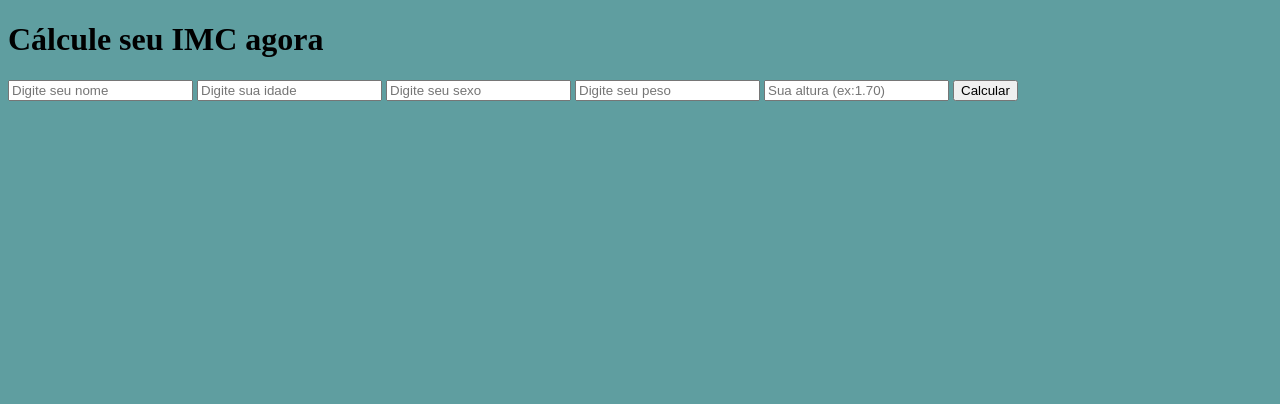
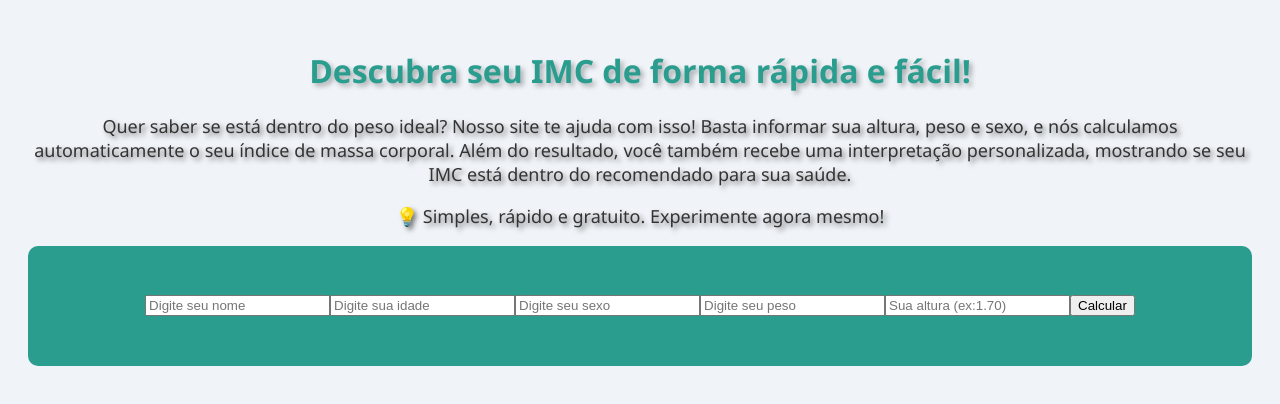
Before and after one commit to iurihildebrand/imc-calculator, a plain HTML site: page index.html in a window 1280 px wide. Drawn offline with Linux system fonts and the light colour scheme.

Commit message:
adicionando design css

```diff
--- a/index.html
+++ b/index.html
@@ -6,12 +6,46 @@
     <title>Cálculo IMC</title>
     <style>
       body {
-        background-color: cadetblue;
+        background-color: #f0f4f8;
+        padding: 20px;
+      }
+      h1 {
+        color: #2a9d8f;
+        text-align: center;
+        font: normal 30pt;
+        font-family: "Segoe UI", "Arial Black", "Verdana", sans-serif;
+        text-shadow: 3px 3px 5px rgba(0, 0, 0, 0.308);
+      }
+      #container {
+        color: #333333;
+        text-align: center;
+        font-size: large;
+        font-family: "Segoe UI", "Verdana", "Arial", sans-serif;
+        text-shadow: 3px 3px 5px rgba(0, 0, 0, 0.5);
+      }
+      .container {
+        font-family: "Segoe UI", "Verdana", "Arial", sans-serif;
+        display: flex;
+        justify-content: center; /* Alinha itens no centro horizontal */
+        align-items: center; /* Alinha itens no centro vertical */
+        height: 120px;
+        background-color: #2a9d8f;
+        border-radius: 10px;
+        text-shadow: 3px 3px 5px rgba(0, 0, 0, 0.5);
       }
     </style>
   </head>
   <body>
-    <h1>Cálcule seu IMC agora</h1>
+    <h1>Descubra seu IMC de forma rápida e fácil!</h1>
+    <div id="container">
+      Quer saber se está dentro do peso ideal? Nosso site te ajuda com isso!
+      Basta informar sua altura, peso e sexo, e nós calculamos automaticamente o
+      seu índice de massa corporal. Além do resultado, você também recebe uma
+      interpretação personalizada, mostrando se seu IMC está dentro do
+      recomendado para sua saúde.
+      <br />
+      <p>💡 Simples, rápido e gratuito. Experimente agora mesmo!</p>
+    </div>
     <div class="container">
       <input type="text" name="name" id="name" placeholder="Digite seu nome" />
       <input type="number" name="age" id="age" placeholder="Digite sua idade" />
```
